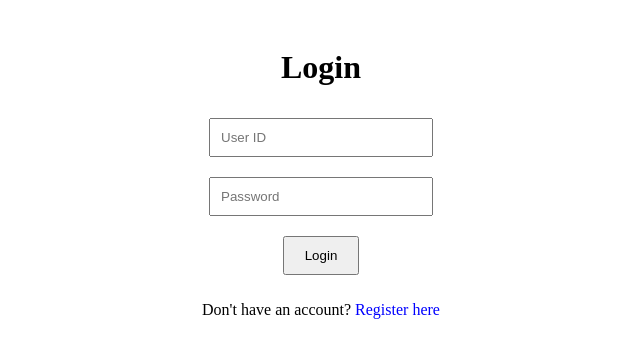
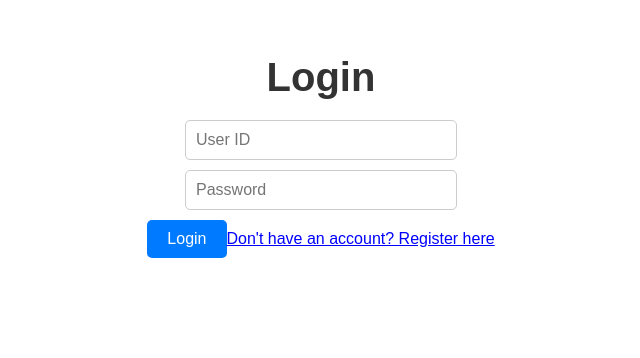
Before and after one commit to fintrack-project/financial-tracker-frontend, a React (Create React App) app: page / in a window 1280 px wide. Shown: the top 358 px of the page, without its empty margins (319-959 px from the left). Built offline with nearby package versions, Linux system fonts and the light colour scheme.

Commit message:
add account menu bar

```diff
--- /dev/null
+++ b/src/components/AccountMenu/AccountMenu.css
@@ -0,0 +1,52 @@
+.account-menu {
+  position: relative;
+  display: inline-block;
+}
+
+.account-button {
+  background-color: #007bff;
+  color: white;
+  border: none;
+  padding: 10px 15px;
+  border-radius: 5px;
+  cursor: pointer;
+  font-size: 1rem;
+}
+
+.account-button:hover {
+  background-color: #0056b3;
+}
+
+.dropdown-menu {
+  position: absolute;
+  top: 40px;
+  right: 0;
+  background-color: white;
+  border: 1px solid #ccc;
+  border-radius: 5px;
+  box-shadow: 0 4px 8px rgba(0, 0, 0, 0.1);
+  padding: 10px;
+  width: 200px;
+  z-index: 1000;
+}
+
+.dropdown-menu p {
+  margin: 0 0 10px;
+  font-size: 1rem;
+  color: #333;
+}
+
+.logout-button {
+  background-color: #dc3545;
+  color: white;
+  border: none;
+  padding: 10px;
+  border-radius: 5px;
+  cursor: pointer;
+  width: 100%;
+  font-size: 1rem;
+}
+
+.logout-button:hover {
+  background-color: #c82333;
+}
--- /dev/null
+++ b/src/components/AccountMenu/AccountMenu.tsx
@@ -0,0 +1,34 @@
+import React, { useState } from 'react';
+import { useNavigate } from 'react-router-dom';
+import './AccountMenu.css';
+
+const AccountMenu: React.FC = () => {
+  const [isMenuOpen, setIsMenuOpen] = useState(false);
+  const navigate = useNavigate();
+
+  const handleLogout = () => {
+    console.log('User logged out');
+    navigate('/'); // Navigate to the login page
+  };
+
+  return (
+    <div className="account-menu">
+      <button
+        className="account-button"
+        onClick={() => setIsMenuOpen(!isMenuOpen)}
+      >
+        Account
+      </button>
+      {isMenuOpen && (
+        <div className="dropdown-menu">
+          <p>User ID: user123</p> {/* Replace with dynamic user ID if needed */}
+          <button className="logout-button" onClick={handleLogout}>
+            Logout
+          </button>
+        </div>
+      )}
+    </div>
+  );
+};
+
+export default AccountMenu;
--- a/src/components/InputField/InputField.tsx
+++ b/src/components/InputField/InputField.tsx
@@ -1,7 +1,22 @@
 import React from 'react';
 
-const InputField: React.FC = () => {
-  return <div>InputField Placeholder</div>;
+interface InputFieldProps {
+  type: string;
+  placeholder: string;
+  value: string;
+  onChange: (e: React.ChangeEvent<HTMLInputElement>) => void;
+}
+
+const InputField: React.FC<InputFieldProps> = ({ type, placeholder, value, onChange }) => {
+  return (
+    <input
+      type={type}
+      placeholder={placeholder}
+      value={value}
+      onChange={onChange}
+      className="input-field"
+    />
+  );
 };
 
 export default InputField;
--- a/src/pages/AssetManagement/AssetManagement.tsx
+++ b/src/pages/AssetManagement/AssetManagement.tsx
@@ -1,10 +1,14 @@
 import React from 'react';
+import AccountMenu from '../../components/AccountMenu/AccountMenu';
 import { Link } from 'react-router-dom';
 import './AssetManagement.css'; // Import the CSS file
 
 const AssetManagement: React.FC = () => {
   return (
     <div className='asset-management-container'>
+      <div className="top-bar">
+        <AccountMenu />
+      </div>
       <h1>Asset Management Page</h1>
       <p>Here you can manage your assets.</p>
       <p>Use the navigation menu to access different sections of the application.</p>
--- /dev/null
+++ b/src/pages/Balance/Balance.css
@@ -0,0 +1,25 @@
+.balance-container {
+  text-align: center;
+  padding: 20px;
+  font-family: Arial, sans-serif;
+}
+
+.balance-container .top-bar {
+  display: flex;
+  justify-content: flex-end;
+  padding: 10px 20px;
+  background-color: #f8f9fa;
+  border-bottom: 1px solid #ddd;
+}
+
+.balance-container h1 {
+  font-size: 2.5rem;
+  color: #333;
+  margin-bottom: 20px;
+}
+
+.balance-container p {
+  font-size: 1.2rem;
+  color: #555;
+  margin: 10px 0;
+}
--- a/src/pages/Balance/Balance.tsx
+++ b/src/pages/Balance/Balance.tsx
@@ -1,10 +1,15 @@
 import React from 'react';
+import AccountMenu from '../../components/AccountMenu/AccountMenu';
+import './Balance.css';
 
 const Balance: React.FC = () => {
   return (
-    <div>
-      <h1>Balance Page</h1>
-      <p>This is a placeholder for the balance page.</p>
+    <div className="balance-container">
+      <div className="top-bar">
+        <AccountMenu />
+      </div>
+      <h1>Balance</h1>
+      <p>This is the balance page.</p>
     </div>
   );
 };
--- a/src/pages/Dashboard/Dashboard.tsx
+++ b/src/pages/Dashboard/Dashboard.tsx
@@ -1,15 +1,19 @@
 import React from 'react';
+import AccountMenu from '../../components/AccountMenu/AccountMenu';
 import { Link } from 'react-router-dom';
 import './Dashboard.css'; // Import the CSS file
 
 const Dashboard: React.FC = () => {
   return (
     <div className="dashboard-container">
+      <div className="top-bar">
+        <AccountMenu />
+      </div>
       <h1>Dashboard Page</h1>
       <p>Welcome to the dashboard!</p>
       <p>Here you can manage your assets and view statistics.</p>
       <p>Use the navigation menu to access different sections of the application.</p>
-      <Link to="/assets">
+      <Link to="/assetmanagement">
         <button>Go to Asset Management</button>
       </Link>
     </div>
--- a/src/pages/Holdings/Holdings.tsx
+++ b/src/pages/Holdings/Holdings.tsx
@@ -1,8 +1,12 @@
 import React from 'react';
+import AccountMenu from '../../components/AccountMenu/AccountMenu';
 
 const Holdings: React.FC = () => {
   return (
-    <div>
+    <div className="holdings-container">
+      <div className="top-bar">
+        <AccountMenu />
+      </div>
       <h1>Holdings Page</h1>
       <p>This is a placeholder for the holdings page.</p>
     </div>
--- /dev/null
+++ b/src/pages/Login/Login.css
@@ -0,0 +1,46 @@
+.login-container {
+  text-align: center;
+  padding: 20px;
+  font-family: Arial, sans-serif;
+}
+
+.login-container h1 {
+  font-size: 2.5rem;
+  color: #333;
+  margin-bottom: 20px;
+}
+
+.input-container {
+  margin: 10px 0;
+}
+
+.input-field {
+  padding: 10px;
+  width: 250px;
+  border: 1px solid #ccc;
+  border-radius: 5px;
+  font-size: 1rem;
+}
+
+.login-button {
+  padding: 10px 20px;
+  background-color: #007bff;
+  color: white;
+  border: none;
+  border-radius: 5px;
+  font-size: 1rem;
+  cursor: pointer;
+  transition: background-color 0.3s ease;
+}
+
+.login-button:hover {
+  background-color: #0056b3;
+}
+
+.register-link {
+  color: blue;
+  cursor: pointer;
+  text-decoration: underline;
+  margin-top: 10px;
+  display: inline-block;
+}
--- a/src/pages/Login/Login.tsx
+++ b/src/pages/Login/Login.tsx
@@ -1,5 +1,7 @@
 import React, { useState } from 'react';
 import { useNavigate } from 'react-router-dom';
+import InputField from '../../components/InputField/InputField';
+import './Login.css';
 
 const Login: React.FC = () => {
   const [userId, setUserId] = useState('');
@@ -17,37 +19,32 @@ const Login: React.FC = () => {
   };
 
   return (
-    <div style={{ textAlign: 'center', padding: '20px' }}>
+    <div className="login-container">
       <h1>Login</h1>
-      <div>
-        <input
+      <div className="input-container">
+        <InputField
           type="text"
           placeholder="User ID"
           value={userId}
           onChange={(e) => setUserId(e.target.value)}
-          style={{ margin: '10px', padding: '10px', width: '200px' }}
         />
       </div>
-      <div>
-        <input
+      <div className="input-container">
+        <InputField
           type="password"
           placeholder="Password"
           value={password}
           onChange={(e) => setPassword(e.target.value)}
-          style={{ margin: '10px', padding: '10px', width: '200px' }}
         />
       </div>
-      <button onClick={handleLogin} style={{ padding: '10px 20px', margin: '10px' }}>
+      <button className="login-button" onClick={handleLogin}>
         Login
       </button>
-      <p>
-        Don't have an account?{' '}
-        <span
-          style={{ color: 'blue', cursor: 'pointer' }}
-          onClick={() => navigate('/register')}
-        >
-          Register here
-        </span>
+      <p
+        className="register-link"
+        onClick={() => navigate('/register')}
+      >
+        Don't have an account? Register here
       </p>
     </div>
   );
```
Also changed, not shown: src/pages/Holdings/Holdings.css (added, +25 -0 lines).
